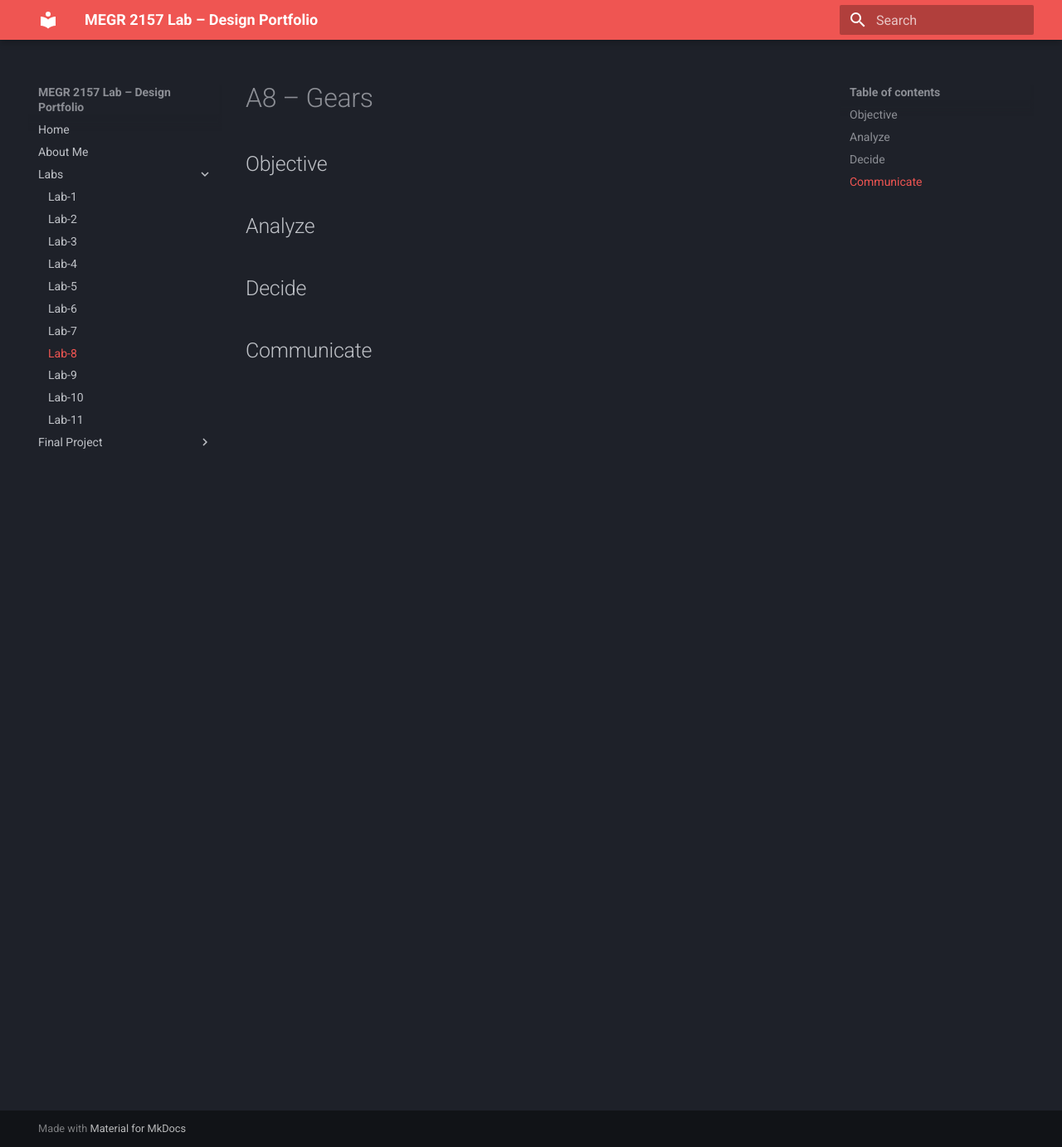
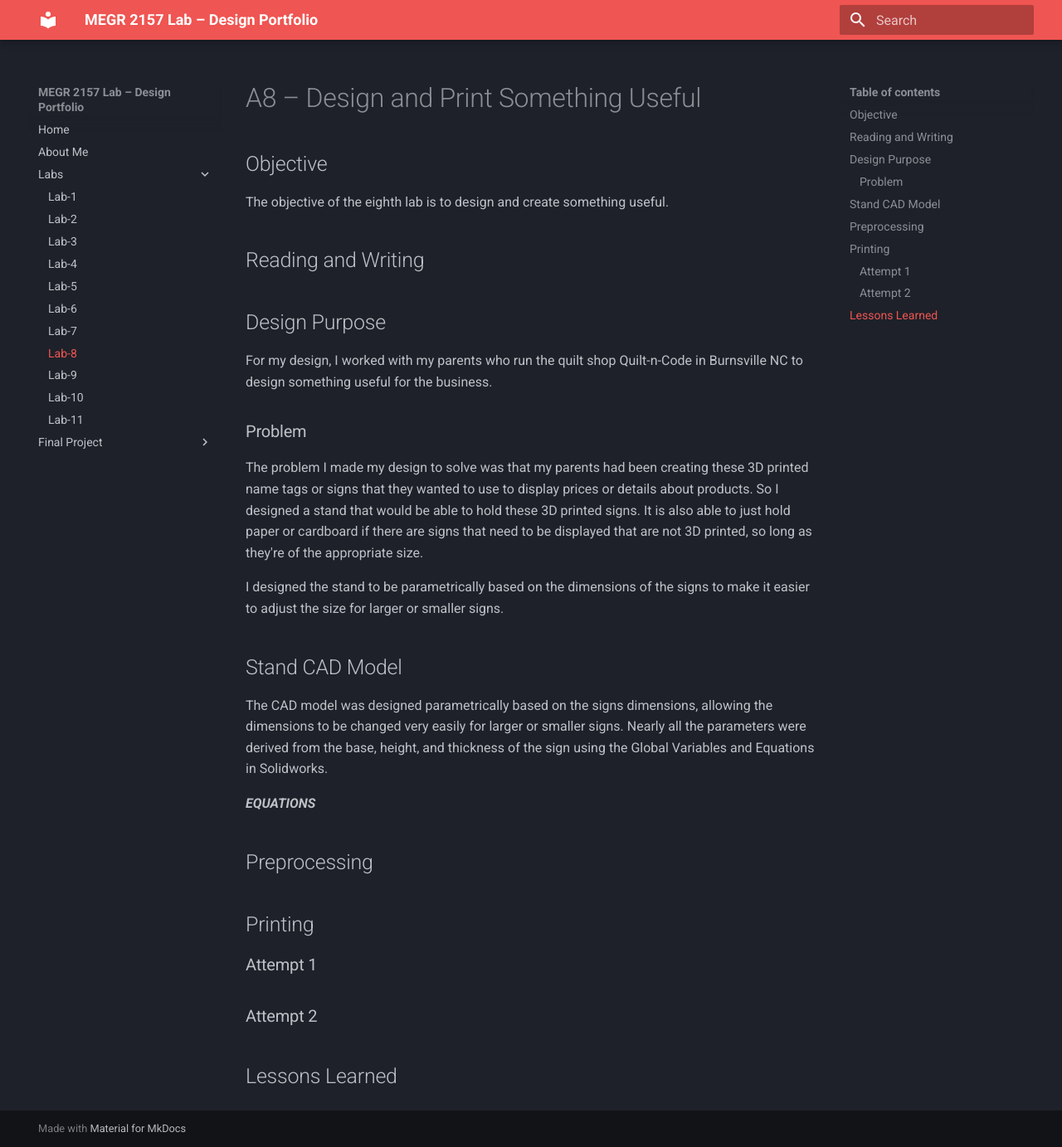
Before and after one commit to dheidenf-beep/DerekH-MEGR2157-LAB-Portfolio, an MkDocs documentation site: the page built from docs/Labs/L08/index.md, in a window 1280 px wide and 1383 px high. Shown: the whole window at 83% size. Built offline with MkDocs 1.6.1 and Material for MkDocs 9.7.7, drawn with Linux system fonts in a browser that asks for light colours.

Commit message:
Revise Lab 8 documentation for design project
Updated the lab documentation to reflect the new design project and objectives. Added sections for reading, writing, design purpose, and lessons learned.

```diff
--- a/docs/Labs/L08/index.md
+++ b/docs/Labs/L08/index.md
@@ -1,12 +1,36 @@
-# A8 – Gears
+# A8 – Design and Print Something Useful
 
 ## Objective
 
+The objective of the eighth lab is to design and create something useful.
 
-## Analyze
+## Reading and Writing
+
+## Design Purpose
+
+For my design, I worked with my parents who run the quilt shop Quilt-n-Code in Burnsville NC to design something useful for the business.
+
+### Problem
+
+The problem I made my design to solve was that my parents had been creating these 3D printed name tags or signs that they wanted to use to display prices or details about products. So I designed a stand that would be able to hold these 3D printed signs. It is also able to just hold paper or cardboard if there are signs that need to be displayed that are not 3D printed, so long as they're of the appropriate size.
+
+I designed the stand to be parametrically based on the dimensions of the signs to make it easier to adjust the size for larger or smaller signs.
+
+## Stand CAD Model
+
+The CAD model was designed parametrically based on the signs dimensions, allowing the dimensions to be changed very easily for larger or smaller signs. Nearly all the parameters were derived from the base, height, and thickness of the sign using the Global Variables and Equations in Solidworks.
+
+**_EQUATIONS_**
 
 
-## Decide
+
+## Preprocessing
+
+## Printing
+
+### Attempt 1
+
+### Attempt 2
 
 
-## Communicate
+## Lessons Learned
```
